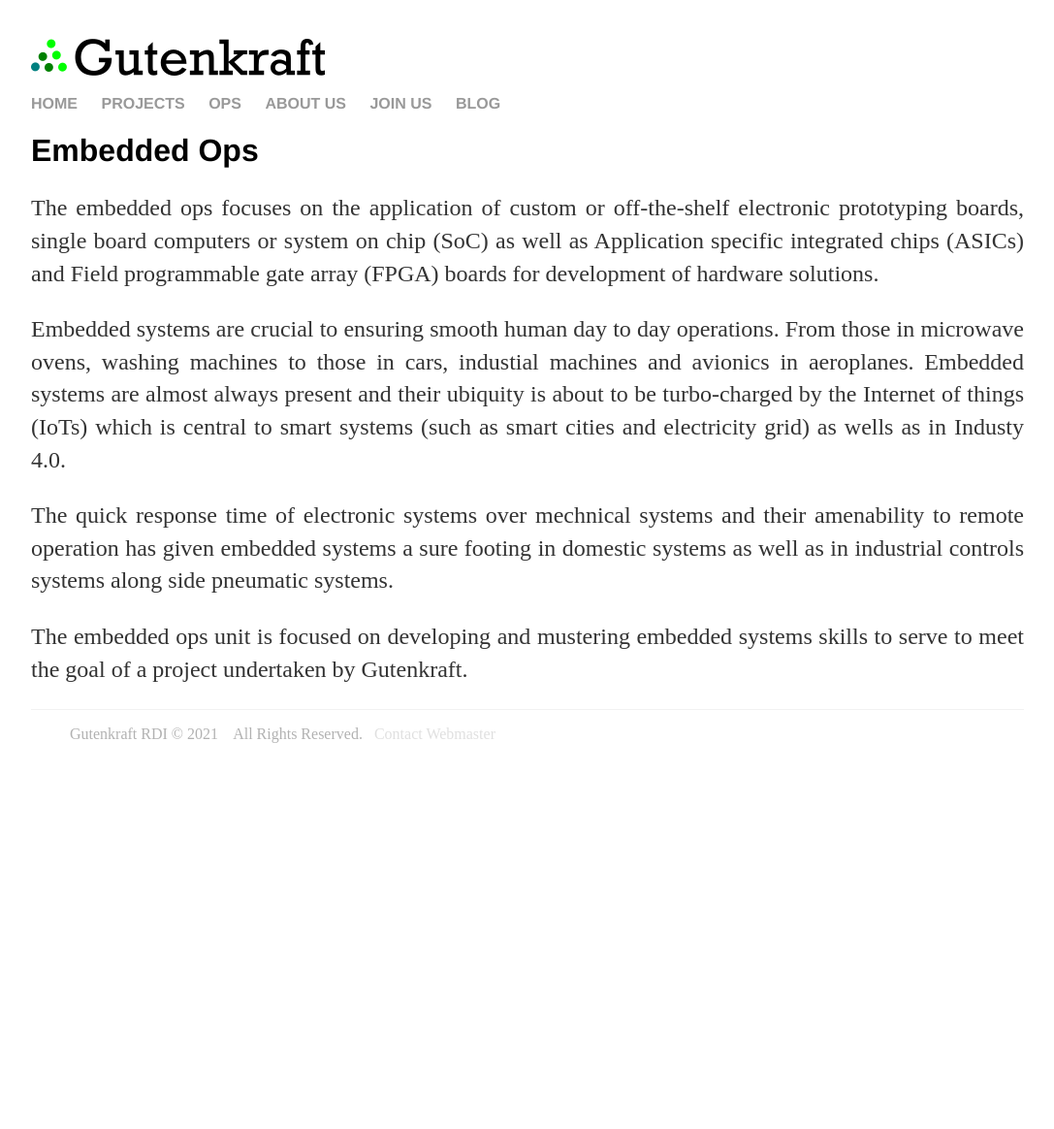
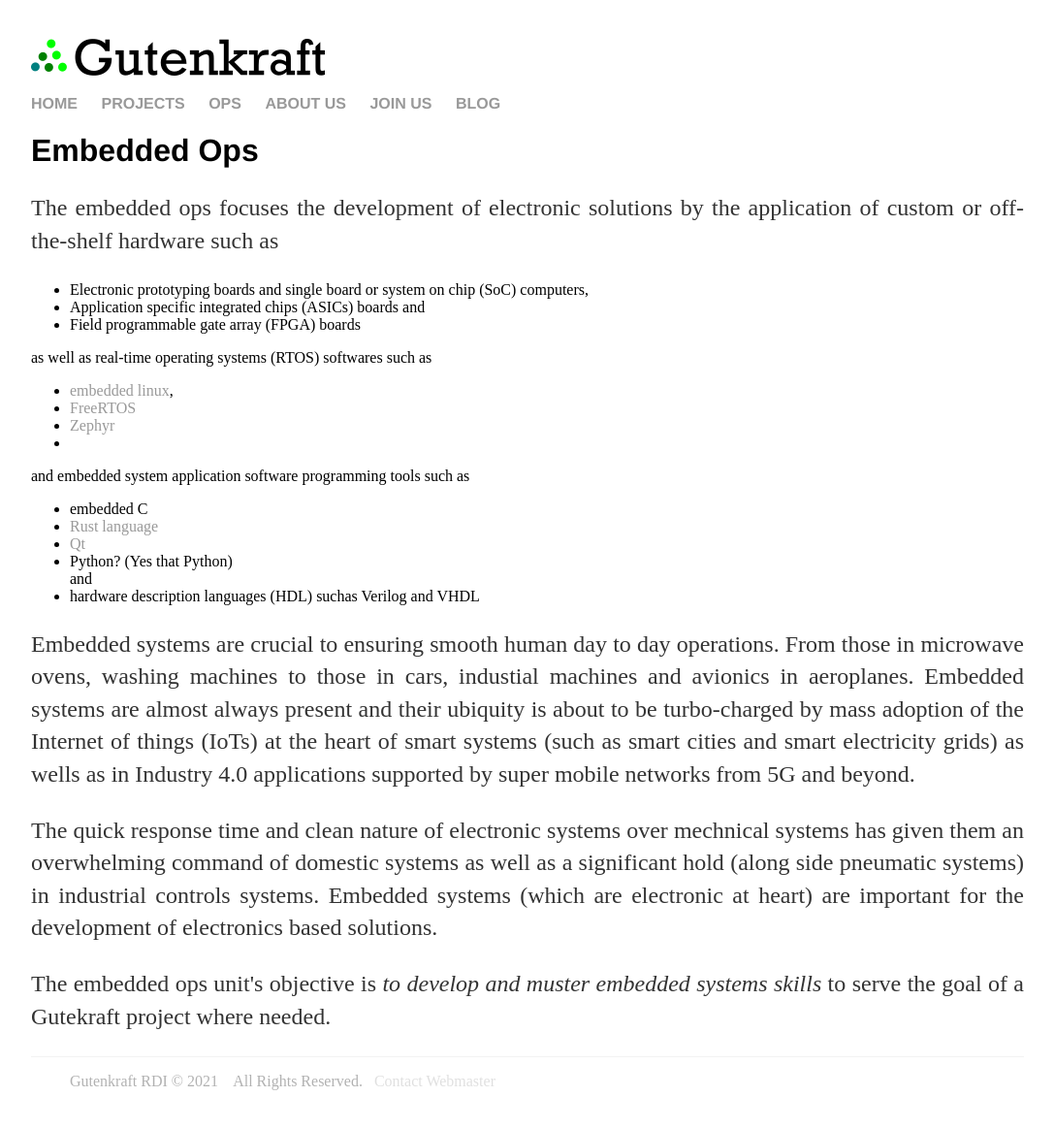
Before and after one commit to oferonmi/datafilik.github.io, a Jekyll site: the page built from ops/embed_op/index.html, in a window 1280 px wide. Shown: the whole page at 97% size, without its empty margins (96-1183 px from the left). Built offline with Jekyll 4.4.1, drawn with Linux system fonts in a browser that asks for light colours; before the commit the page ends 900 px from its top, so only the background shows below that.

Commit message:
content update

```diff
--- a/ops/embed_op/index.html
+++ b/ops/embed_op/index.html
@@ -5,18 +5,37 @@ title: Gutenkraft - Embedded Ops
 <div class="blurb">
     <h1>Embedded Ops</h1>
     <p align="justify">
-        The  embedded ops focuses on the application of custom or off-the-shelf electronic prototyping boards, single board computers or system on chip (SoC) as well as Application specific integrated chips (ASICs) and Field programmable gate array (FPGA) boards for development of hardware solutions.
+        The  embedded ops focuses the development of electronic solutions by the application of custom or off-the-shelf hardware such as
+        <ul>
+            <li>Electronic prototyping boards and single board or system on chip (SoC) computers,</li>
+            <li>Application specific integrated chips (ASICs) boards and</li>
+            <li>Field programmable gate array (FPGA) boards</li>
+        </ul>
+        as well as real-time operating systems (RTOS) softwares such as
+        <ul>
+            <li><a href="https://elinux.org/Main_Page">embedded linux</a>,</li>
+            <li><a href="https://www.freertos.org/index.html">FreeRTOS</a></li>
+            <li><a href="https://www.zephyrproject.org/">Zephyr</a></li>
+            <li></li>
+        </ul>
+        and embedded system application software programming tools such as
+        <ul>
+            <li>embedded C</li>
+            <li><a href="https://en.wikipedia.org/wiki/Rust_(programming_language)">Rust language</a></li>
+            <li><a href="https://en.wikipedia.org/wiki/Qt_(software)">Qt</a></li>
+            <li>Python? (Yes that Python)</li> and
+            <li>hardware description languages (HDL) suchas Verilog and VHDL</li>
+        </ul>
     </p>
     <p align="justify">
-        Embedded systems are crucial to ensuring smooth human day to day operations. From those in microwave ovens, washing machines to those in cars, industial machines and avionics in aeroplanes. Embedded systems are almost always present and their ubiquity is about to be turbo-charged by the Internet of things (IoTs) which is central to smart systems (such as smart cities and electricity grid) as wells as in Industy 4.0.
+        Embedded systems are crucial to ensuring smooth human day to day operations. From those in microwave ovens, washing machines to those in cars, industial machines and avionics in aeroplanes. Embedded systems are almost always present and their ubiquity is about to be turbo-charged by mass adoption of the Internet of things (IoTs) at the heart of smart systems (such as smart cities and smart electricity grids) as wells as in Industry 4.0 applications supported by super mobile networks from 5G and beyond.
     </p>
     <p align="justify">
-        The quick response time of electronic systems over mechnical systems and their amenability to remote operation has given embedded systems a sure footing in domestic systems as well as in industrial controls systems along side pneumatic systems.
+        The quick response time and clean nature of electronic systems over mechnical systems has given them an overwhelming command of domestic systems as well as a significant hold (along side pneumatic systems) in industrial controls systems. Embedded systems (which are electronic at heart) are important for the development of electronics based solutions.
     </p>
 
     <p align="justify">
-        The embedded ops unit is focused on developing and mustering embedded systems skills to serve to meet the goal of a
-        project undertaken by Gutenkraft.
+        The embedded ops unit's objective is <em>to develop and muster embedded systems skills</em> to serve the goal of a Gutekraft project where needed.
     </p>
 
 </div><!--blurb-->
```
